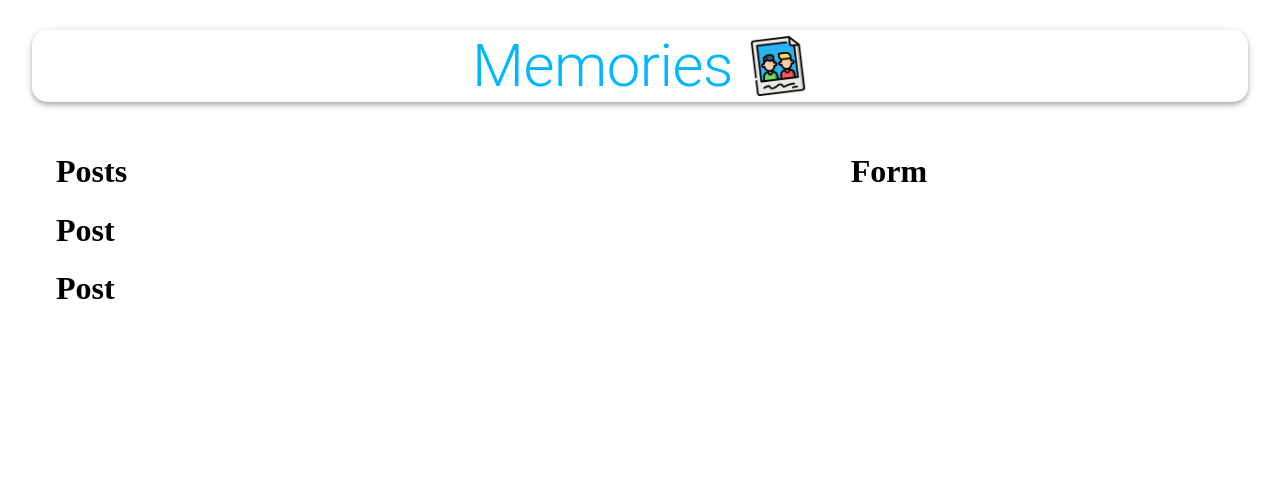
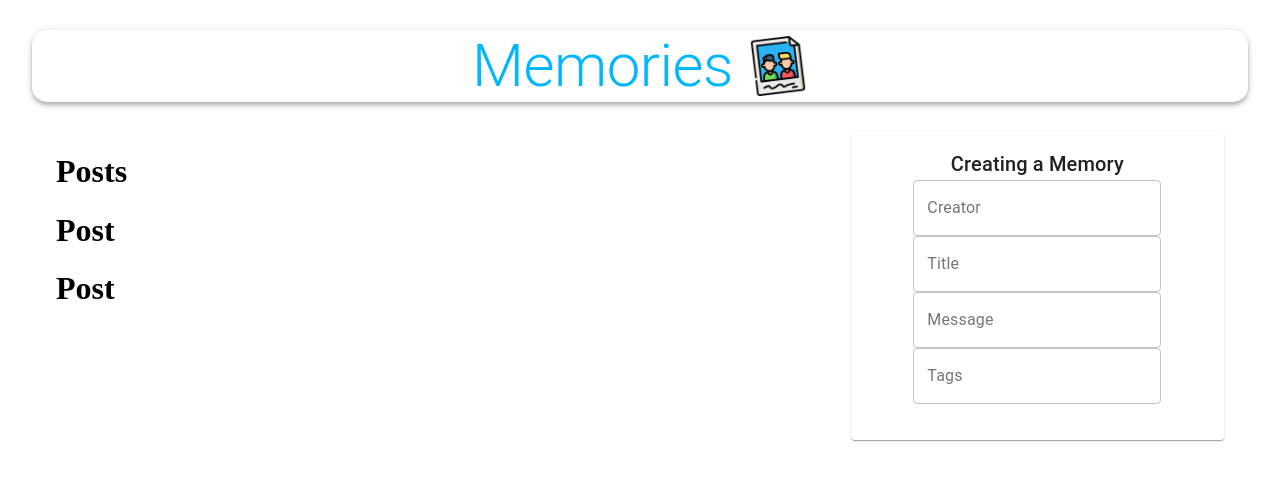
Before and after one commit to samseen/full-stack-mern-app, a React (Create React App) app in the folder client/: page / in a window 1280 px wide. Shown: the top 480 px of the page. Built offline with nearby package versions, Linux system fonts and the light colour scheme; no server answers.

Commit message:
Added form fields for text fields.

```diff
--- a/client/src/components/Form/Form.js
+++ b/client/src/components/Form/Form.js
@@ -1,10 +1,30 @@
-import React from 'react'
+import React, { useState } from 'react'
+import { TextField, Button, Typography, Paper } from '@material-ui/core';
+import FileBase from 'react-file-base64';
+
 import useStyles from './styles';
 
 const Form = () => {
+    const [postData, setPostData] = useState({ creator: '', title: '', message: '', tags: '', selectedFile: '' });
     const classes = useStyles();
+
+    const handleSubmit = () => {
+
+    }
+
     return (
-        <h1>Form</h1>
+        <Paper className={classes.paper}>
+            <form autoComplete="off" noValidate className={classes.form} onSubmit={handleSubmit}>
+                <Typography variant="h6">Creating a Memory</Typography>
+                <TextField name="creator" variant="outlined" label="Creator" fullWidthvalue={postData.creator}onChange={(e) => setPostData({ ...postData, creator: e.target.value })} />
+                <TextField name="title" variant="outlined" label="Title" fullWidthvalue={postData.title}onChange={(e) => setPostData({ ...postData, title: e.target.value })} />
+                <TextField name="message" variant="outlined" label="Message" fullWidthvalue={postData.message}onChange={(e) => setPostData({ ...postData, message: e.target.value })} />
+                <TextField name="tags" variant="outlined" label="Tags" fullWidthvalue={postData.tags}onChange={(e) => setPostData({ ...postData, tags: e.target.value })} />
+                <div className={classes.fileInput}>
+
+                </div>
+            </form>
+        </Paper>
     )
 }
 
```
